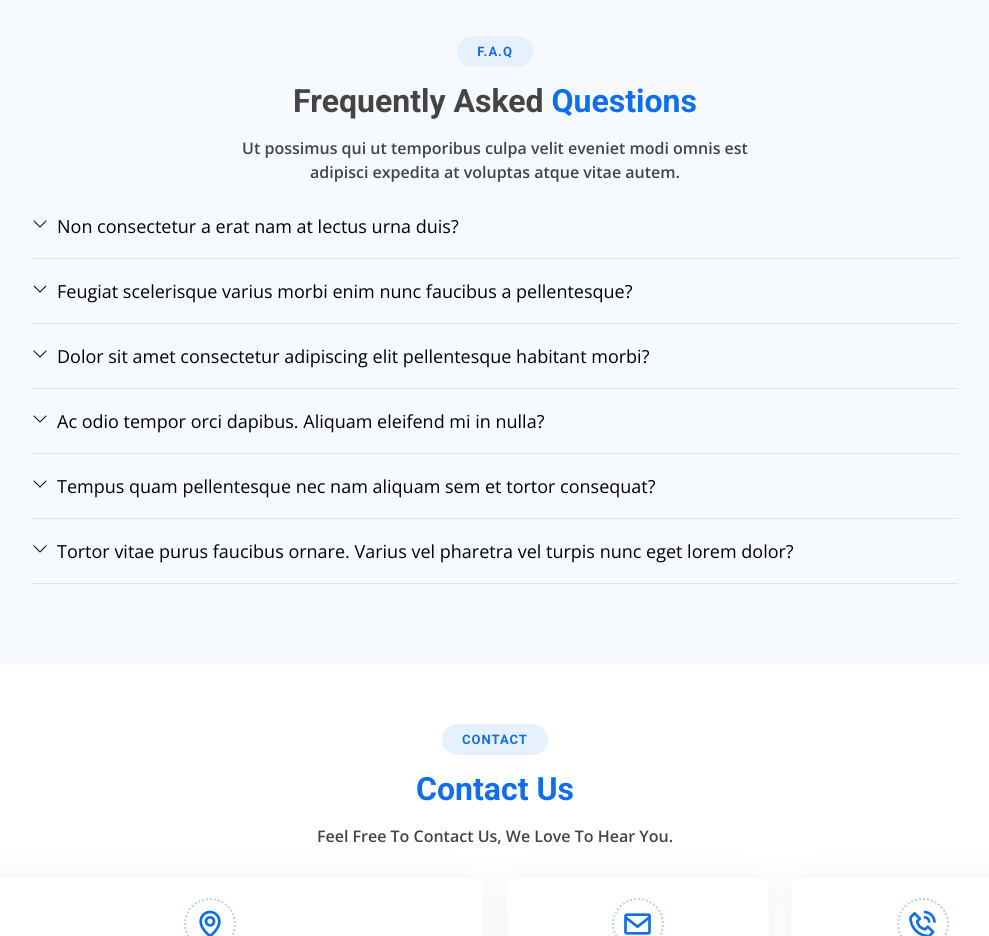
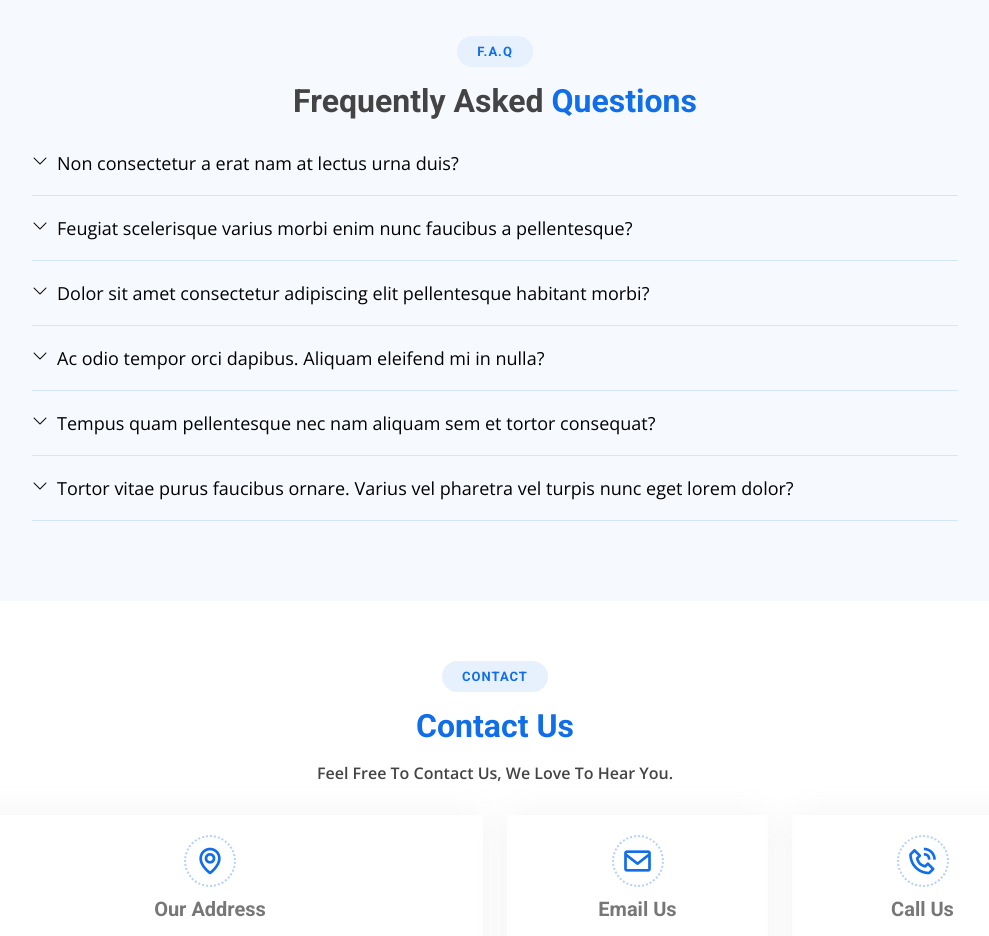
Before and after one commit to SamiOnGit/SamiOnGit.github.io, a plain HTML site: page index.html in a window 1280 px wide. Shown: the part 3620-4556 px from the top of the page, without its empty margins (145-1134 px from the left). Drawn offline with nearby package versions, Linux system fonts and the light colour scheme.

Commit message:
updated website

```diff
--- a/index.html
+++ b/index.html
@@ -450,7 +450,6 @@
         <div class="section-title">
           <h2>F.A.Q</h2>
           <h3>Frequently Asked <span>Questions</span></h3>
-          <p>Ut possimus qui ut temporibus culpa velit eveniet modi omnis est adipisci expedita at voluptas atque vitae autem.</p>
         </div>
 
         <div class="row justify-content-center">
```
